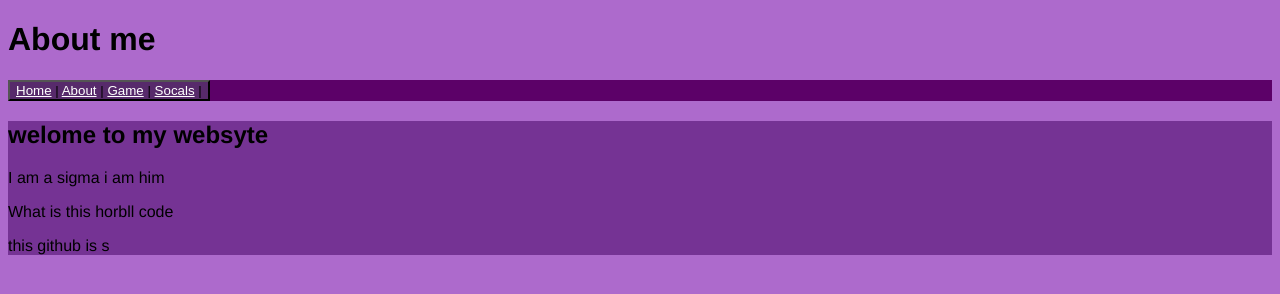
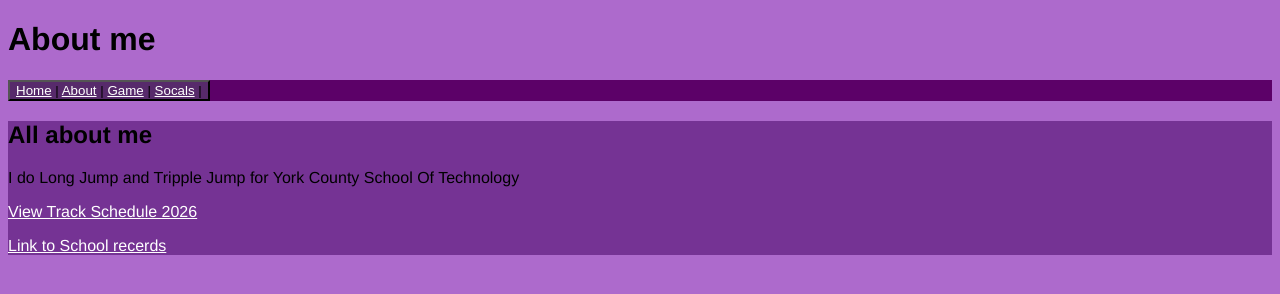
Before and after one commit to MasonGross211/MasonGross211.github.io, a plain HTML site: page about.html in a window 1280 px wide. Drawn offline with Linux system fonts and the light colour scheme.

Commit message:
save 1.1.2

```diff
--- a/about.html
+++ b/about.html
@@ -46,10 +46,14 @@
 
     <article>
         <header>
-            <h2>welome to my websyte</h2>
-            <p>I am a sigma i am him</p>
-            <p>What is this horbll code</p>
-            <p>this github is s</p>
+            <h2>All about me</h2>
+            <p>I do Long Jump and Tripple Jump for York County School Of Technology </p>
+            <a href="Spring Track Schedule 2026.pdf" target="_blank">View Track Schedule 2026</a>
+<p></p>
+<a href="https://www.yorktechspartantrackandfield.com/student-athletes/all-time-records" target="_blank" rel="noopener noreferrer">Link to School recerds</a>
+
+<p></p>
+            <p></p>
         </header>
     </article>
 
```
Also changed, not shown: index.html (+12 -2 lines), IMG_6566.jpeg (added), IMG_6567.jpeg (added), IMG_6568.jpeg (added), 3 other files.
